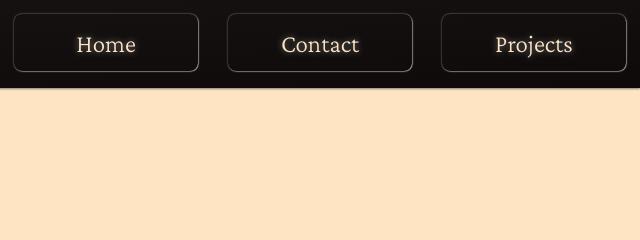
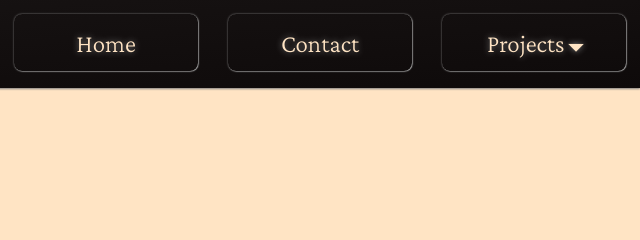
Before and after one commit to Blaiteray/blaiteray.github.io, a plain HTML site: page index.html in a window 1280 px wide. Shown: the top 240 px of the page, 640-1280 px from the left. Drawn offline with nearby package versions, Linux system fonts and the light colour scheme.

Commit message:
fix dropdown

```diff
--- a/index.html
+++ b/index.html
@@ -37,7 +37,10 @@
             </button>
           </div>
           <div class="project-dropdown">
-            <button id="button3">Projects</button>
+            <button id="button3">
+              Projects
+              <div id="dropdown-icon">&nbsp;&nbsp;&#9699;</div>
+            </button>
             <div class="project-list">
               <!-- Add projects down-->
               <button
--- a/style/style.css
+++ b/style/style.css
@@ -136,6 +136,10 @@ main {
   border: none;
   color: bisque;
   border-radius: 8px;
+  display: flex;
+  display: -webkit-flex;
+  align-items: center;
+  justify-content: center;
 }
 #button1:hover,
 #button2:hover,
@@ -144,6 +148,15 @@ main {
   background: rgba(200, 200, 220, 0.1);
   box-shadow: 1px 1px 2px darkgray, 0px 0px 2px gray;
   cursor: pointer;
+}
+.project-list {
+  width: 60%;
+  background: rgb(14, 10, 10);
+  display: none;
+  border-radius: 8px;
+  position: absolute;
+  left: 20%;
+  top: 11vh;
 }
 .project-name {
   margin-top: 0.2rem;
@@ -160,9 +173,14 @@ main {
   cursor: pointer;
   background: rgba(220, 200, 200, 0.1);
 }
-.project-list {
-  width: 100%;
-  background: rgb(14, 10, 10);
-  display: none;
-  border-radius: 8px;
+#dropdown-icon {
+  transform: rotate(-45deg);
+  -webkit-transform: rotate(-45deg);
+  -moz-transform: rotate(-45deg);
+  -ms-transform: rotate(-45deg);
+  -o-transform: rotate(-45deg);
+  pointer-events: none;
+  font-size: 0.8rem;
+  position: relative;
+  top: 0.1rem;
 }
--- a/style/style_mobile.css
+++ b/style/style_mobile.css
@@ -28,6 +28,11 @@
   #logo-name {
     left: 0px;
   }
+  .project-list {
+    top: 18vh;
+    width: 80%;
+    left: 10%;
+  }
   /*---------------------Home----------------------*/
   .about-me {
     display: flex;
@@ -48,3 +53,13 @@
   }
   /*---------------------Home----------------------*/
 }
+@media screen and (max-height: 500px) and (max-width: 740px) {
+  .project-list {
+    top: 80px;
+  }
+}
+@media screen and (max-height: 600px) and (min-width: 741px) {
+  .project-list {
+    top: 60px;
+  }
+}
```
Also changed, not shown: contact.html (+4 -1 lines).
